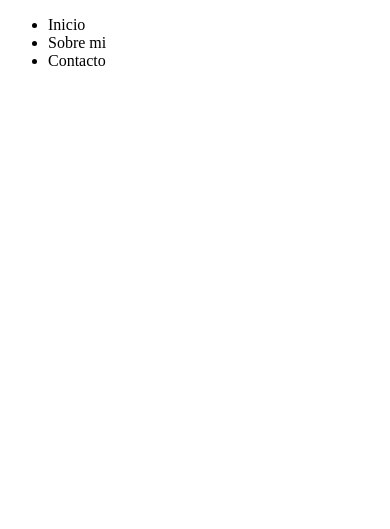
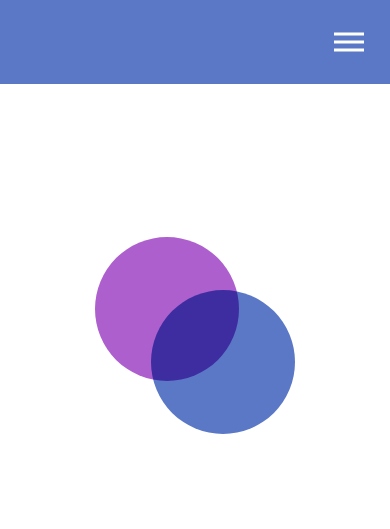
Before and after one commit to joacibb/GITHUB, a plain HTML site: page index.html in a window 390 px wide. Shown: the top 529 px of the page. Drawn offline with Linux system fonts and the light colour scheme.

Commit message:
Responsive+nav

```diff
--- /dev/null
+++ b/app.js
@@ -0,0 +1,10 @@
+const hamburger = document.querySelector(".hamburger");
+const navLinks = document.querySelector(".nav-links");
+const links = document.querySelectorAll(".nav-links li");
+
+hamburger.addEventListener("click", () => {
+  navLinks.classList.toggle("open");
+  links.forEach(link => {
+    link.classList.toggle("fade");
+  });
+});
--- a/index.html
+++ b/index.html
@@ -1,17 +1,31 @@
 <!DOCTYPE html>
-<html lang="en">
-<head>
-    <meta charset="UTF-8">
-    <meta name="viewport" content="width=device-width, initial-scale=1.0">
-    <title>Joaquin Cibanal</title>
-</head>
-<body>
+<html lang="es">
+  <head>
+    <meta charset="UTF-8" />
+    <meta name="viewport" content="width=device-width, initial-scale=1.0" />
+    <meta http-equiv="X-UA-Compatible" content="ie=edge" />
+    <link rel="stylesheet" href="./style.css" />
+    <title>Joaquin Cibanal • Designs</title>
+  </head>
+  <body>
     <nav>
-        <ul>
-            <li>Inicio</li>
-            <li>Sobre mi</li>
-            <li>Contacto</li>
-        </ul>
+      <div class="hamburger">
+        <div class="line"></div>
+        <div class="line"></div>
+        <div class="line"></div>
+      </div>
+      <ul class="nav-links">
+        <li><a href="#">Sobre mi</a></li>
+        <li><a href="#">Contacto</a></li>
+        <li><a href="#">Proyectos</a></li>
+      </ul>
     </nav>
-</body>
+
+    <section class="landing">
+      <img src="./circles.svg" alt="dots" />
+      <h1>Dots</h1>
+    </section>
+
+    <script src="app.js"></script>
+  </body>
 </html>
--- a/style.css
+++ b/style.css
@@ -0,0 +1,101 @@
+* {
+    margin: 0;
+    padding: 0;
+    box-sizing: border-box;
+  }
+  body {
+    font-family: sans-serif;
+  }
+
+  nav {
+    height: 10vh;
+    background: #5b78c7;
+  }
+
+  .nav-links {
+    display: flex;
+    list-style: none;
+    width: 50%;
+    height: 100%;
+    justify-content: space-around;
+    align-items: center;
+    margin-left: auto;
+  }
+
+  .nav-links li a {
+    color: white;
+    text-decoration: none;
+    font-size: 16px;
+  }
+
+  .landing {
+    height: 90vh;
+    display: flex;
+    justify-content: center;
+    align-items: center;
+  }
+
+  .landing h1 {
+    margin: 100px;
+    font-size: 50px;
+    color: #ae5fce;
+  }
+
+  @media screen and (max-width: 768px) {
+    .line {
+      width: 30px;
+      height: 3px;
+      background: white;
+      margin: 5px;
+    }
+    nav {
+      position: relative;
+    }
+
+    .hamburger {
+      position: absolute;
+      cursor: pointer;
+      right: 5%;
+      top: 50%;
+      transform: translate(-5%, -50%);
+      z-index: 2;
+    }
+
+    .nav-links {
+      position: fixed;
+      background: #5b78c7;
+      height: 100vh;
+      width: 100%;
+      flex-direction: column;
+      clip-path: circle(100px at 90% -10%);
+      -webkit-clip-path: circle(100px at 90% -10%);
+      transition: all 1s ease-out;
+      pointer-events: none;
+    }
+    .nav-links.open {
+      clip-path: circle(1000px at 90% -10%);
+      -webkit-clip-path: circle(1000px at 90% -10%);
+      pointer-events: all;
+    }
+    .landing {
+      flex-direction: column;
+    }
+    .nav-links li {
+      opacity: 0;
+    }
+    .nav-links li a {
+      font-size: 25px;
+    }
+    .nav-links li:nth-child(1) {
+      transition: all 0.5s ease 0.2s;
+    }
+    .nav-links li:nth-child(2) {
+      transition: all 0.5s ease 0.4s;
+    }
+    .nav-links li:nth-child(3) {
+      transition: all 0.5s ease 0.6s;
+    }
+    li.fade {
+      opacity: 1;
+    }
+  }
```
Also changed, not shown: circles.svg (added).
